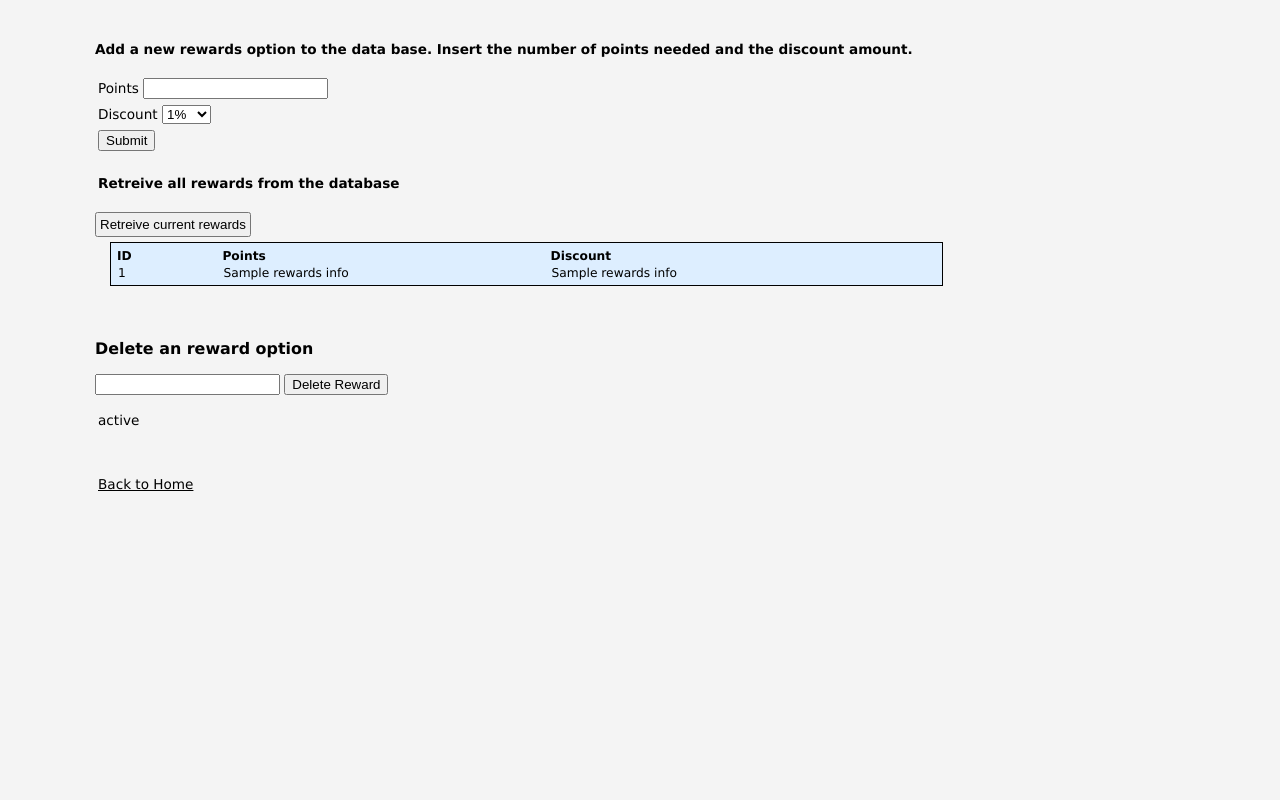
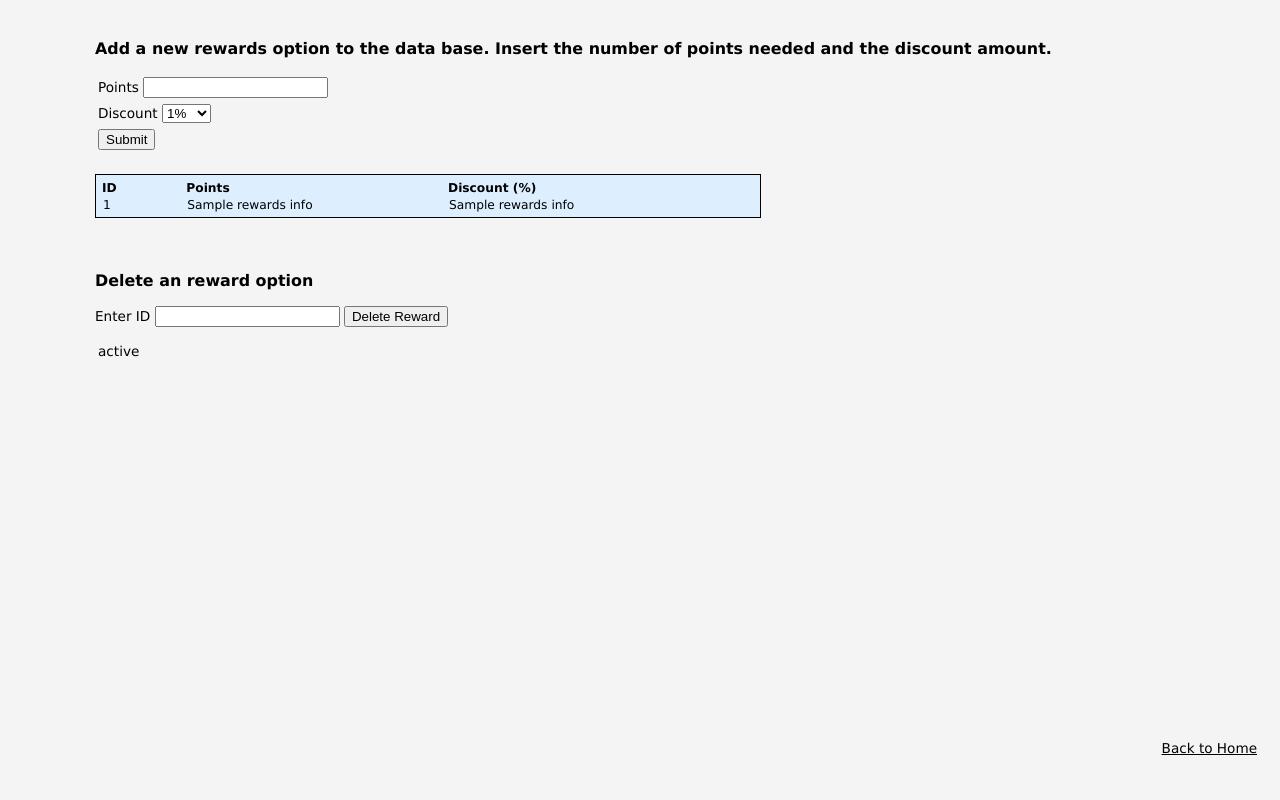
Before and after one commit to yevgeniychaplygin3/cs340, a Flask app: template templates/rewards.html in a window 1280 px wide. Run offline with Flask 2, Linux system fonts and the light colour scheme; the template is opened without the code that fills it: most values are stand-ins (such as "Sample title", 1, 10 or a date in 2020); parts of the project's set-up code (start-up, migrations or seed data) failed here and were passed over; some libraries are stand-ins or nearby versions.

Commit message:
Update rewards.html

```diff
--- a/templates/rewards.html
+++ b/templates/rewards.html
@@ -6,8 +6,8 @@
 
 {% block container %}
 <div id="rewards" style="margin-left: 20px; margin-top: 20px;">
-    <form action="{{ url_for('rewards_results')}}"  method='POST' class="form-group">
-        <h4>Add a new rewards option to the data base. Insert the number of points needed and the discount amount.</h4>
+<form action="{{ url_for('rewards_results')}}"  method='POST' class="form-group">
+        <h3>Add a new rewards option to the data base. Insert the number of points needed and the discount amount.</h3>
         <div class="form-group">
             <label class="">Points</label>
             <input name="rewardpoints">
@@ -28,15 +28,14 @@
             <button name="insertrewards">Submit</button>
         </div>
 
-    <h4 class="form-group">Retreive all rewards from the database</h4>
-    <button name="selectall" class="form-group">Retreive current rewards</button>
+    <!-- <h4 class="form-group">Retreive all rewards from the database</h4> -->
+    <!-- <button name="selectall" class="form-group">Retreive current rewards</button> -->
     <br>
-
-    <table class="table table-hover" style="width: 75%; margin-left:15px;">
+    <table>
             <thead>
                 <th>ID</th>
                 <th>Points</th>
-                <th>Discount</th>
+                <th>Discount (%)</th>
             </thead>
             {% for i in rewards_info %}
                 <tr>
@@ -48,14 +47,12 @@
     </table>
     <br><br>
     <h3>Delete an reward option</h3>
-    <label for="deletereward"></label>
+    <label for="deletereward">Enter ID</label>
     <input type="text" name="deletereward" id="deletereward1">
     <button name="deletebutton">Delete Reward</button>
     <p>{{ delete_status }}</p>
-    <br>
-    <br>
-    <a href="/">Back to Home</a>
 
-    </form>
+</form>
 </div>
+<span id="backtohome"><a  href="/">Back to Home</a></span>
 {% endblock %}
```
